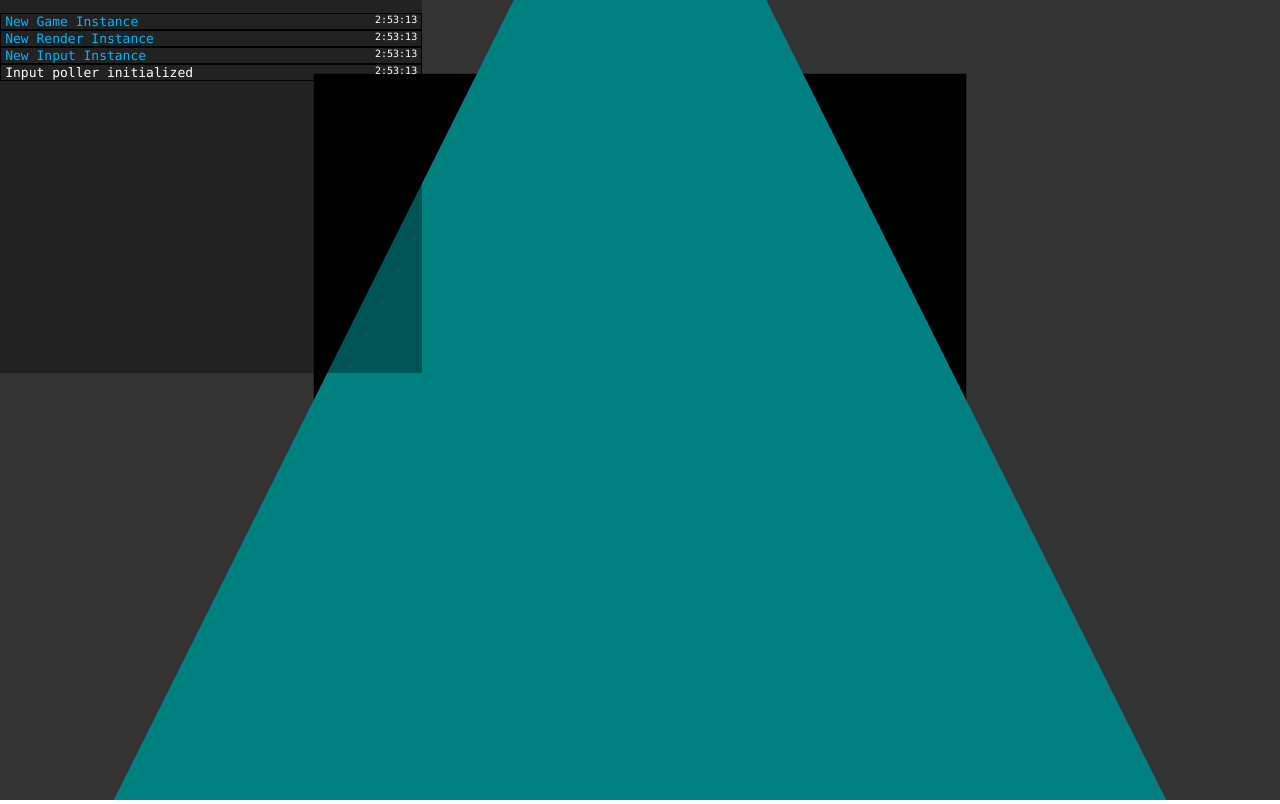
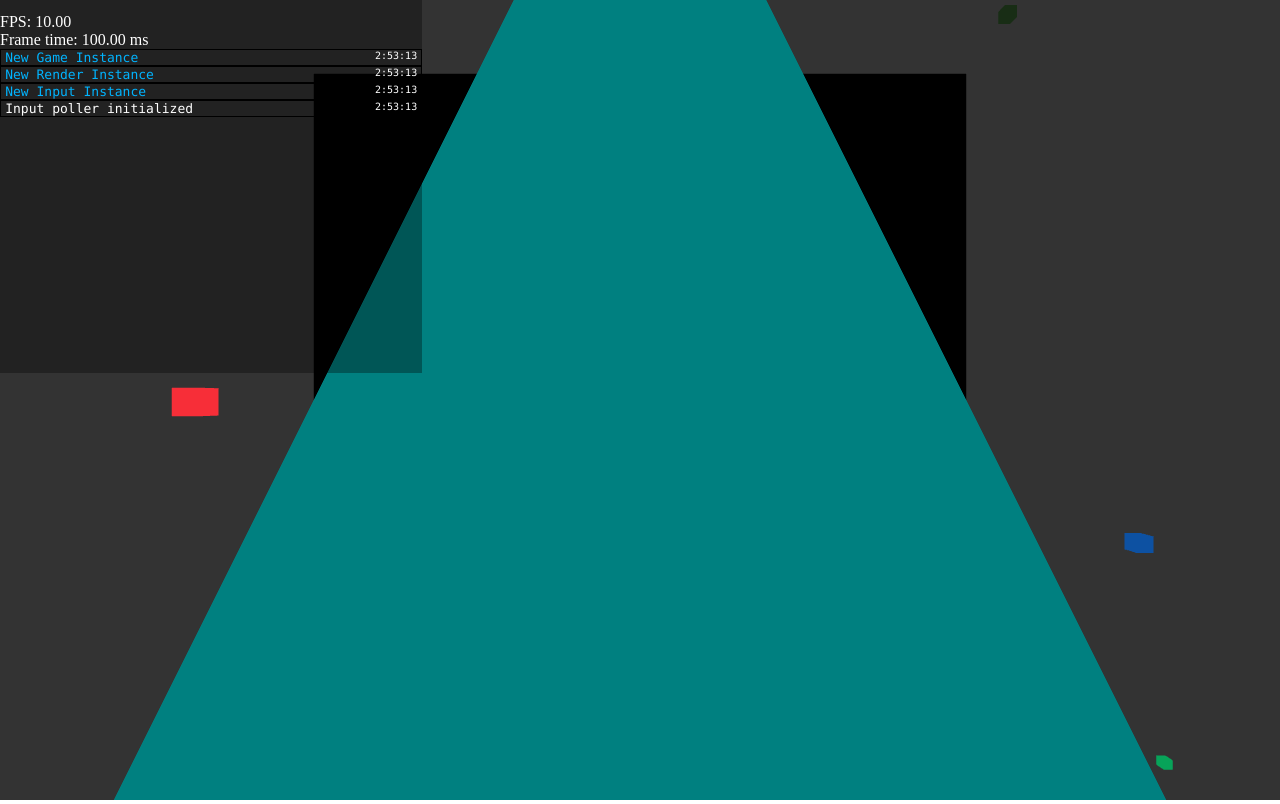
Before and after one commit to arielriveros/WebGameEngine, a website built with webpack: page public/index.html in a window 1280 px wide. Built offline with nearby package versions, Linux system fonts and the light colour scheme; animation ran at ten frames a second.

Commit message:
feat: Performance meters implemented

```diff
--- a/public/index.html
+++ b/public/index.html
@@ -9,7 +9,13 @@
     <link rel="stylesheet" href="style.css">
 </head>
 <body>
-    <div id="console"></div>
+    <div id="debug-hud">
+        FPS: <span id="fps-meter"></span>
+        <br>
+        Frame time: <span id="frametime-meter"></span>
+        <br>
+        <div id="console"></div>
+    </div>
     <canvas id="render-viewport"></canvas>
 </body>
 </html>
--- a/public/style.css
+++ b/public/style.css
@@ -9,14 +9,19 @@ canvas {
     height: 100vh;
 }
 
-#console {
+#debug-hud {
     position: absolute;
     padding-top: 1%;
     width: 33%;
     height: 45%;
     color: white;
     background-color: rgba(0, 0, 0, 0.33);
+
+}
+
+#console {
     overflow-y: scroll;
+    height: 90%;
 }
 
 #console .console-entry {
--- a/src/core/engine.ts
+++ b/src/core/engine.ts
@@ -10,6 +10,7 @@ export class Engine{
     private _render: Render;
     private _input: InputManager;
     private _game: Game;
+    private _performance;
 
     public constructor() {
         LOG("New Game Instance", 'info');
@@ -17,14 +18,15 @@ export class Engine{
         this._input = new InputManager();
         this._game = new Game();
 
-        this._input.initialize();
         this._render.initialize("render-viewport");
         this._game.setUp();
+        this._performance = {showPerformance: true, frameTime: 0, fps: 0, previousTime: 0};
     }
     /**
      * Initializes the engine and starts the game loop.
      */
     public start(): void {
+        this._input.initialize();
         this._game.start();
         this._render.render(this._game.camera, this._game.scene);
         this.loop();
@@ -36,27 +38,54 @@ export class Engine{
     public resize(): void {
         this._render.resize();
     }
+
+    private getPerformance(): void {
+        if(!this._performance.previousTime) {
+            this._performance.previousTime = performance.now();
+            this._performance.fps = 0;
+            this._performance.frameTime = 0;
+        }
+        let delta = (performance.now() - this._performance.previousTime);
+        this._performance.previousTime = performance.now();
+        this._performance.frameTime = delta;
+        this._performance.fps = 1000/delta;
+
+        let fpsMeter = document.getElementById('fps-meter') as HTMLDivElement;
+        fpsMeter.textContent = this._performance.fps.toFixed(2).toString();
+
+        let frameTimeMeter = document.getElementById('frametime-meter') as HTMLDivElement;
+        frameTimeMeter.textContent = this._performance.frameTime.toFixed(2).toString() + ' ms';
+    }
     /**
      * Main game loop, called every frame.
      */
     private loop(): void {
 
+        // DEBUG
         if(this._input.isKeyDown('KeyP')) {
-            let console = document.getElementById('console')
+            let console = document.getElementById('debug-hud')
             if( console !== null){
+                this._performance.showPerformance = true;
                 console.style.display = 'block';
             }
         }
 
         if(this._input.isKeyDown('KeyO')) {
-            let console = document.getElementById('console')
+            let console = document.getElementById('debug-hud')
             if( console !== null){
+                this._performance.showPerformance = false;
                 console.style.display = 'none';
             }
         }
 
+        if(this._performance.showPerformance) {
+            this.getPerformance();
+        }
+        // END DEBUG
+
+        this._render.update();
         this._game.inputListen(this._input);
-        this._render.update();
+        this._game.onUpdate();
         requestAnimationFrame(this.loop.bind( this ));
     }
 }
--- a/src/core/world/scene.ts
+++ b/src/core/world/scene.ts
@@ -33,13 +33,12 @@ export class Scene {
     }
 
     public addShape(shape: Shape): void {
+        shape.load();
         this._shapes.push(shape);
     }
 
     public initialize(): void {
-        for (const i of this._shapes) {
-            i.load();
-        }
+
     }
 
     public update(): void {
--- a/src/game/game.ts
+++ b/src/game/game.ts
@@ -8,6 +8,8 @@ import { SimpleShaderTest } from '../core/rendering/shaders/shader';
 import { LOG } from '../core/logger';
 
 export class Game extends GameBase{
+
+    private _cameraSpeed = 0.1;
 
     public override setUp(): void {
         this.camera = new Camera(new Vector3(0, 0, 1));
@@ -21,28 +23,47 @@ export class Game extends GameBase{
         this.scene.addShape(new SHAPE.Quad());
         this.scene.addShape(new SHAPE.Shape(new Vector3(0, 0, 0.001)));
         for(let i = 0; i < 99; i++) {
-            this.scene.addShape(new SHAPE.Cube({ base: 0.1, position: new Vector3(Math.random() * 10, Math.random() * 10, Math.random() * 10), color: [Math.random(), Math.random(), Math.random()]}))
+            this.scene.addShape(new SHAPE.Cube({
+                base: 0.1,
+                position: new Vector3(
+                    (Math.random()-Math.random()) * 10,
+                    (Math.random()-Math.random()) * 10,
+                    (Math.random()-Math.random()) * 10
+                    ),
+                color: [Math.random(), Math.random(), Math.random()]}))
         }
     }
 
+    public override onUpdate(): void {
+        /* this.scene.addShape(new SHAPE.Cube({
+            base: 0.1,
+            position: new Vector3(
+                (Math.random()-Math.random()) * 10,
+                (Math.random()-Math.random()) * 10,
+                (Math.random()-Math.random()) * 10
+                ),
+            color: [Math.random(), Math.random(), Math.random()]})) */
+    }
+
     public override inputListen(input: InputManager): void {
+
         if(input.isKeyDown('ArrowLeft')) {
-            this.camera.move(new Vector3(-0.02, 0));
+            this.camera.move(new Vector3(-this._cameraSpeed, 0));
         }
         if(input.isKeyDown('ArrowRight')) {
-            this.camera.move(new Vector3(0.02, 0, 0));
+            this.camera.move(new Vector3(this._cameraSpeed, 0, 0));
         }
         if(input.isKeyDown('ArrowUp')) {
-            this.camera.move(new Vector3(0, 0.02, 0));
+            this.camera.move(new Vector3(0, this._cameraSpeed, 0));
         }
         if(input.isKeyDown('ArrowDown')) {
-            this.camera.move(new Vector3(0, -0.02, 0));
+            this.camera.move(new Vector3(0, -this._cameraSpeed, 0));
         }
         if(input.isKeyDown('ControlLeft')) {
-            this.camera.move(new Vector3(0, 0, 0.02));
+            this.camera.move(new Vector3(0, 0, this._cameraSpeed));
         }
         if(input.isKeyDown('AltLeft')) {
-            this.camera.move(new Vector3(0, 0, -0.02));
+            this.camera.move(new Vector3(0, 0, -this._cameraSpeed));
         }
 
         if(input.isKeyDown('KeyA')) {
--- a/src/game/gameInterface.ts
+++ b/src/game/gameInterface.ts
@@ -15,4 +15,5 @@ export abstract class GameBase{
     public setUp(): void { }
     public start(): void { }
     public inputListen(input: InputManager): void { }
+    public onUpdate(): void { }
 }
```
